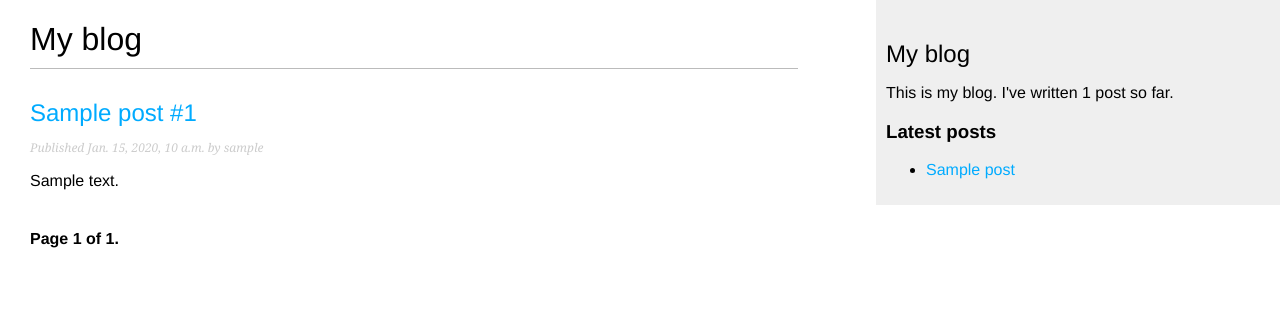
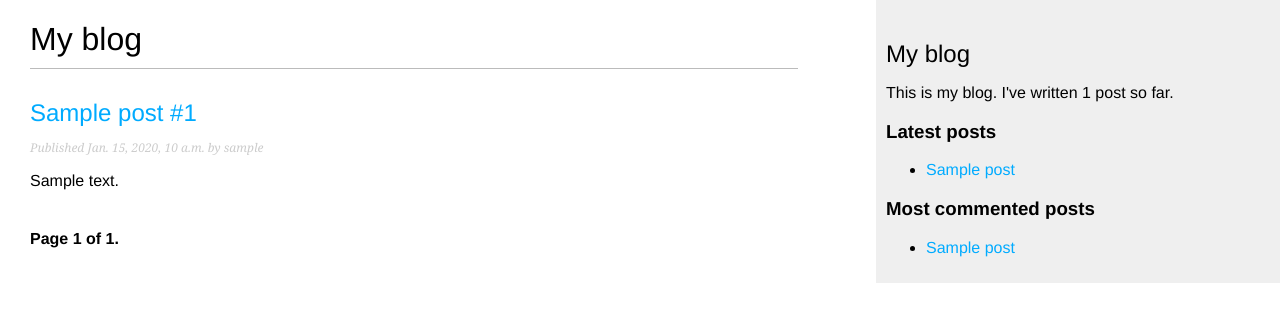
Before and after one commit to LeVzhe/blog_adm, a Django app: page /blog/ in a window 1280 px wide. Shown: the top 322 px of the page. Run offline with Django 4.2, Linux system fonts and the light colour scheme; tables that the repository leaves empty hold one stand-in row (values such as "Sample post"); data that the repository does not hold is empty.

Commit message:
feat: add most commented post logic by templatetags

```diff
--- a/blog/templates/blog/base.html
+++ b/blog/templates/blog/base.html
@@ -20,6 +20,17 @@
         </p>
         <h3>Latest posts</h3>
         {% show_latest_posts 3 %}
+        <h3>Most commented posts</h3>
+        {% get_most_commented_posts as most_commented_posts %}
+        <ul>
+            {% for post in most_commented_posts %}
+                <li>
+                    <a href="{{ post.get_absolute_url }}">
+                       {{ post.title }}
+                    </a>
+                </li>
+            {% endfor %}
+        </ul>
     </div>
 </body>
 </html>
--- a/blog/templates/blog/post/latest_posts.html
+++ b/blog/templates/blog/post/latest_posts.html
@@ -1,7 +1,7 @@
 <ul>
     {% for post in latest_posts %}
         <li>
-            <a href="{{ post.gets_absolute_url }}">{{ post.title }}</a>
+            <a href="{{ post.get_absolute_url }}">{{ post.title }}</a>
         </li>
     {% endfor %}
 </ul>
--- a/blog/templatetags/blog_tags.py
+++ b/blog/templatetags/blog_tags.py
@@ -1,4 +1,5 @@
 from django import template
+from django.db.models import Count
 from ..models import Post
 
 register = template.Library()
@@ -13,3 +14,10 @@ def total_posts():
 def show_latest_posts(count=5):
     latest_posts = Post.published.order_by("-publish")[:count]
     return {"latest_posts": latest_posts}
+
+
+@register.simple_tag()
+def get_most_commented_posts(count=5):
+    return Post.published.annotate(total_comments=Count("comments")).order_by(
+        "-total_comments"
+    )[:count]
```
